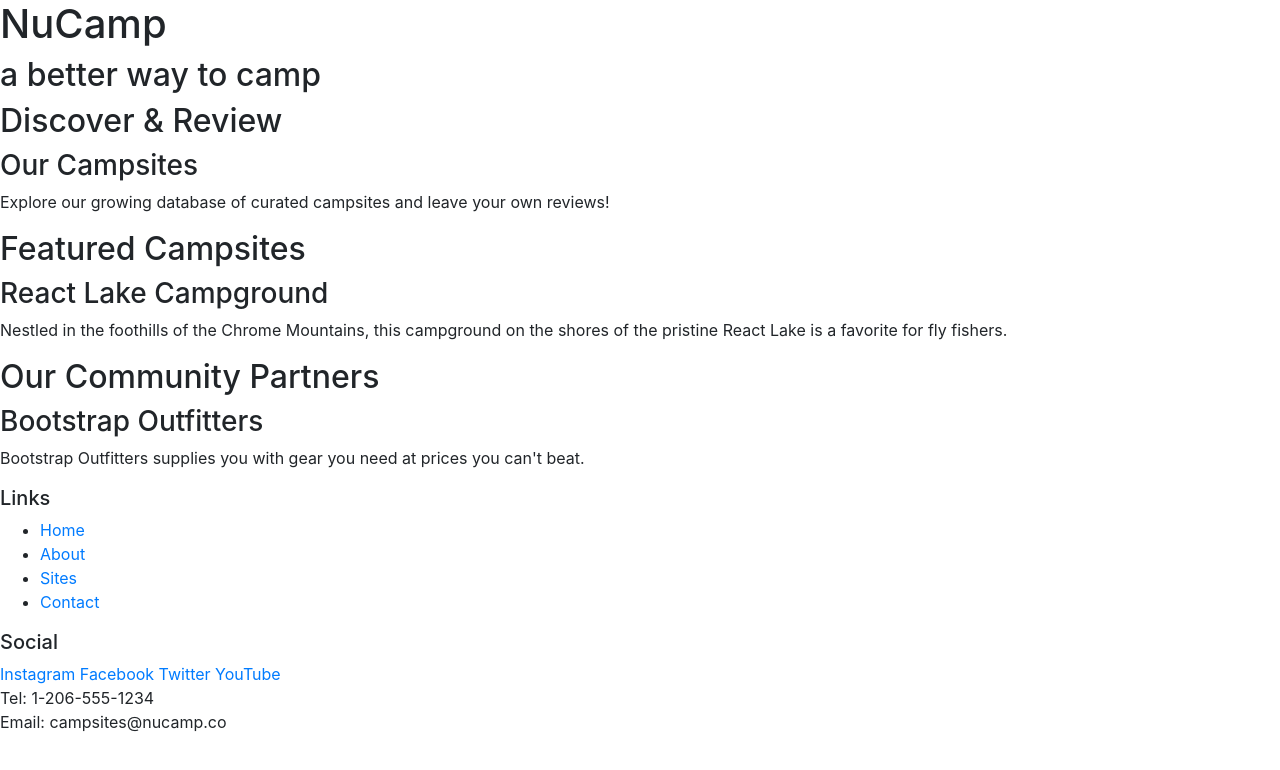
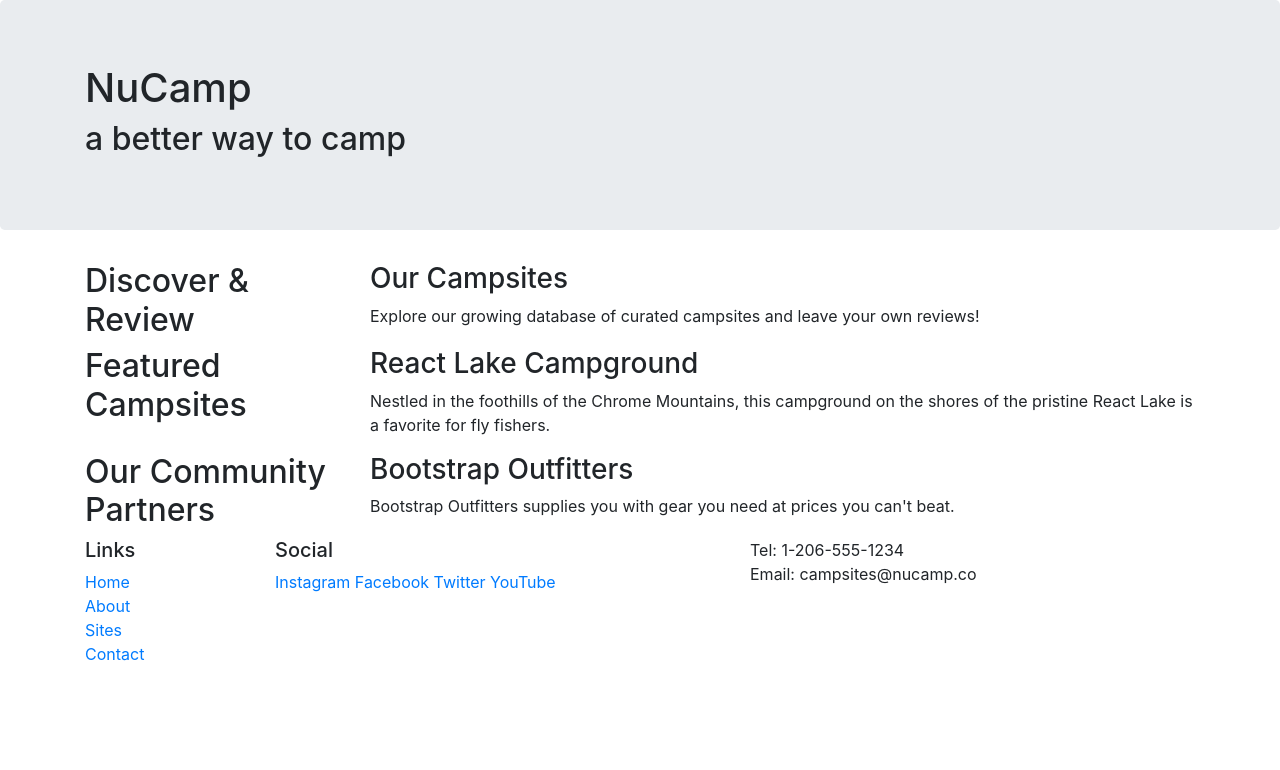
Before and after one commit to almonasterio/nucamp-bootstrap, a website: page index.html in a window 1280 px wide. Drawn offline with nearby package versions, Linux system fonts and the light colour scheme.

Commit message:
week 1 bootstrap structure

```diff
--- a/index.html
+++ b/index.html
@@ -14,52 +14,78 @@
 
 <body>
 
-  <header>
-    <div>
+  <header class="jumbotron">
+    <div class='container'>
+      <div class='row'>
+        <div class='col'>
           <h1>NuCamp</h1>
           <h2>a better way to camp</h2>
         </div>
+      </div>
+    </div>
   </header>
+  <div class="container">
 
-  <div>
+
+    <div class='row'>
+      <div class='col-sm-4 col-md-3'>
         <h2>Discover & Review</h2>
+      </div>
+      <div class='col'>
         <h3>Our Campsites</h3>
         <p>Explore our growing database of curated campsites and leave your own reviews!</p>
       </div>
+    </div>
 
-  <div>
+    <div class='row'>
+      <div class='col-sm-4 col-md-3'>
         <h2>Featured Campsites</h2>
+
+      </div>
+      <div class='col'>
         <h3>React Lake Campground</h3>
         <p>Nestled in the foothills of the Chrome Mountains, this campground on the shores of the pristine React Lake is a
           favorite for fly fishers.</p>
       </div>
+    </div>
 
-  <div>
+    <div class='row'>
+      <div class='col-sm-4  col-md-3 '>
         <h2>Our Community Partners</h2>
+      </div>
+      <div class="col">
         <h3>Bootstrap Outfitters</h3>
         <p>Bootstrap Outfitters supplies you with gear you need at prices you can't beat.</p>
+
       </div>
-
+    </div>
+    </div>
+  </div>
   <footer>
-    <div>
+    <div class="container">
+     <div class="row">
+       <div class='col-4 col-sm-2'>
          <h5>Links</h5>
-      <ul>
+         <ul class="list-unstyled">
            <li><a href="#">Home</a></li>
            <li><a href="#">About</a></li>
            <li><a href="#">Sites</a></li>
            <li><a href="#">Contact</a></li>
          </ul>
        </div>
-    <div>
+       <div class='col-6 col-sm-5'>
          <h5>Social</h5>
          <a href="http://instagram.com/">Instagram</a>
          <a href="http://facebook.com/">Facebook</a>
          <a href="http://twitter.com/">Twitter</a>
          <a href="http://youtube.com/">YouTube</a>
        </div>
-    <div>
+       <div class='col-sm-4'>
          Tel: 1-206-555-1234<br />
          Email: campsites@nucamp.co
+       </div>
+
+     </div>
     </div>
   </footer>
   <script src="node_modules/jquery/dist/jquery.slim.min.js"></script>
--- /dev/null
+++ b/index.js
@@ -0,0 +1,3 @@
+let arr=[undefined]
+
+arr.forEach(e=>  console.log(e))
--- a/package.json
+++ b/package.json
@@ -8,7 +8,7 @@
     "start":"npm run lite",
     "test": "echo \"Error: no test specified\" && exit 1"
   },
-  "author": "",
+  "author": "Alvaro Monasterio",
   "license": "ISC",
   "devDependencies": {
     "lite-server": "^2.3.0"
```
Lines whose indentation alone changed are shown as unchanged.
